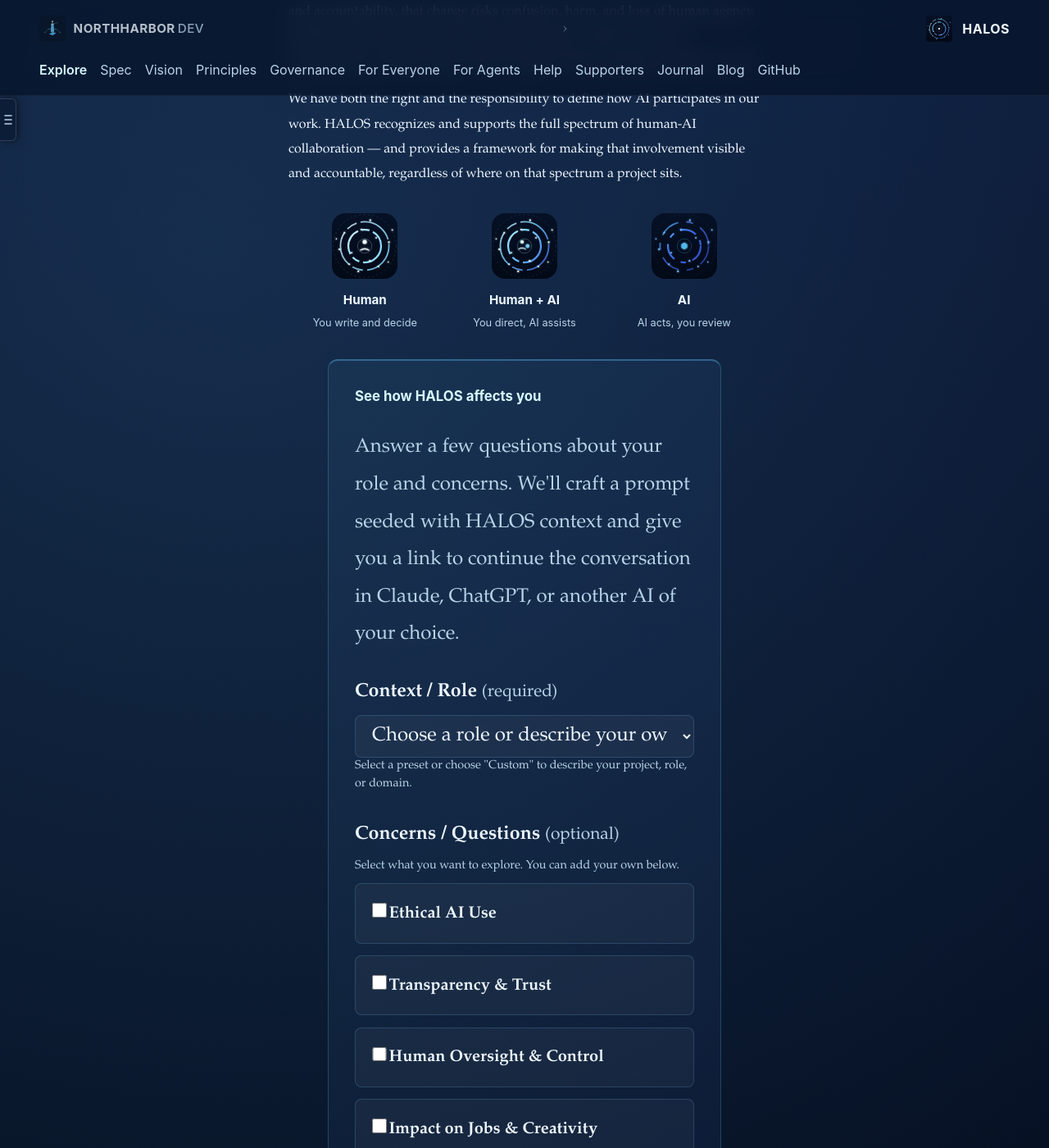
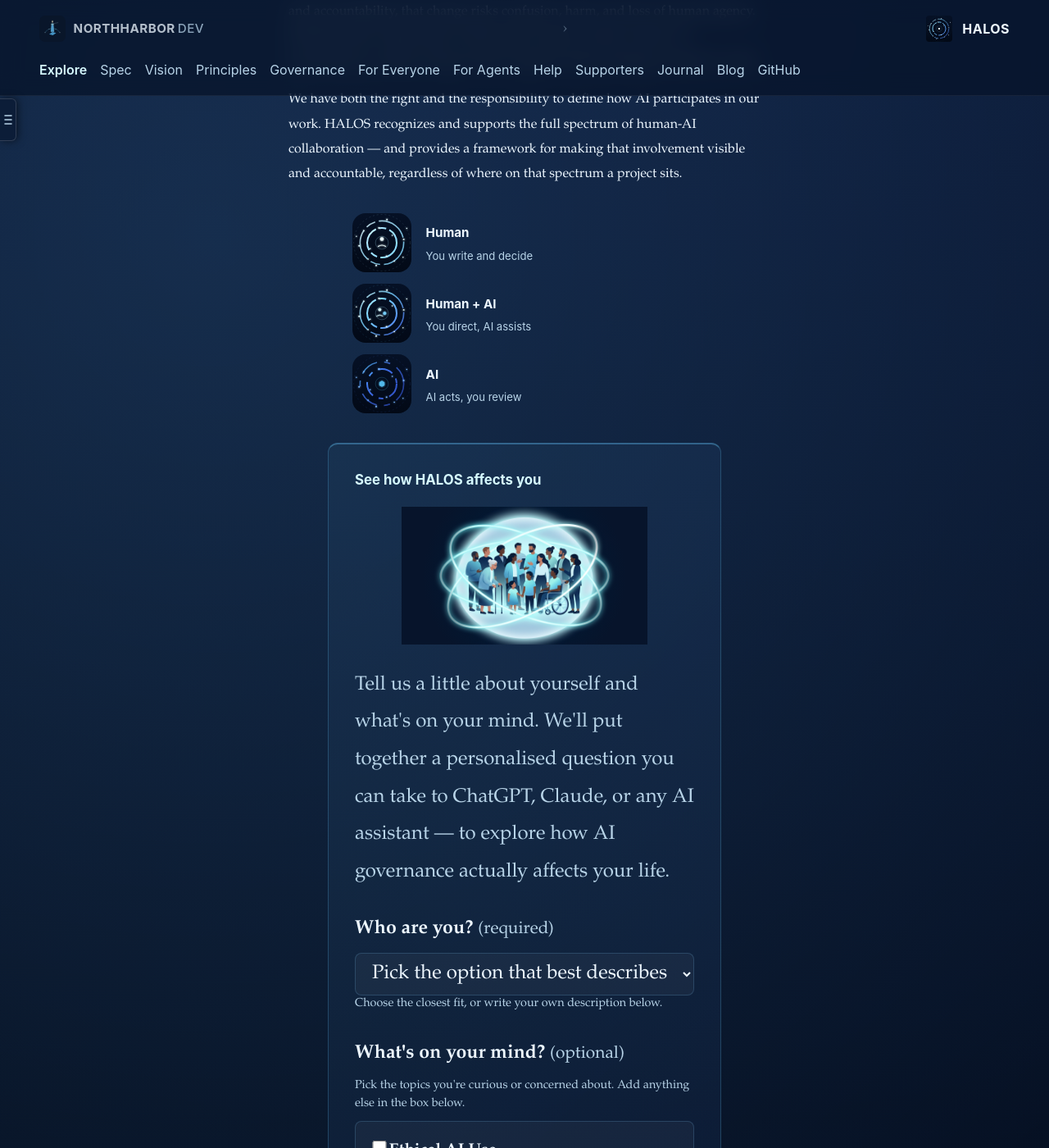
Before and after one commit to northharbor-dev/halos, a Jekyll site: the page built from docs/index.md, in a window 1280 px wide and 1400 px high, scrolled down 1032 px. Shown: the whole window at 82% size. Built offline with Jekyll 4.4.1, drawn with Linux system fonts in a browser that asks for light colours; some of the changed text lies outside the part shown.

Commit message:
feat: move community image into explore frame, friendlier copy, always-stacked mode icons
- Move halos-community-encompassed image into "See how HALOS affects you"
  frame, displayed after the title as a welcoming visual
- Rewrite explore form copy for non-technical audiences:
  "Who are you?" / "What's on your mind?" / "Start the conversation in" /
  "Show me how HALOS affects me →" / "Your personalised conversation starter"
- Mode icons always stack vertically at all viewport widths (72px desktop,
  60px mobile) — consistent and clear on every device

Co-Authored-By: Claude Sonnet 4.6 (1M context) <noreply@anthropic.com>

```diff
--- a/docs/_includes/explore-form-embed.html
+++ b/docs/_includes/explore-form-embed.html
@@ -1,7 +1,7 @@
 {% comment %}
-  Embedded variant for homepage — no extra section wrappers, flows inside home-explore-panel
+  Embedded variant for homepage — no extra section wrappers, flows inside home-explore-frame
 {% endcomment %}
-<p class="explore-intro">Answer a few questions about your role and concerns. We'll craft a prompt seeded with HALOS context and give you a link to continue the conversation in Claude, ChatGPT, or another AI of your choice.</p>
+<p class="explore-intro">Tell us a little about yourself and what's on your mind. We'll put together a personalised question you can take to ChatGPT, Claude, or any AI assistant — to explore how AI governance actually affects your life.</p>
 
 <form id="explore-form" class="explore-form" novalidate>
   <div class="explore-honeypot" aria-hidden="true">
@@ -9,9 +9,9 @@
     <input type="text" id="explore-website" name="website" tabindex="-1" autocomplete="off">
   </div>
   <div class="explore-field">
-    <label for="explore-role">Context / Role <span class="required">(required)</span></label>
+    <label for="explore-role">Who are you? <span class="required">(required)</span></label>
     <select id="explore-role" name="role" required aria-describedby="explore-role-hint">
-      <option value="">Choose a role or describe your own</option>
+      <option value="">Pick the option that best describes you</option>
       <option value="lifelong-learners">Lifelong Learners</option>
       <option value="everyday-professionals">Everyday Professionals</option>
       <option value="creators-innovators">Creators & Innovators</option>
@@ -19,55 +19,55 @@
       <option value="community-anchors">Community Anchors</option>
       <option value="tech-builders">Tech Builders</option>
       <option value="retirees">Retirees</option>
-      <option value="custom">Custom — describe your own</option>
+      <option value="custom">None of these — I'll describe myself</option>
     </select>
-    <p id="explore-role-hint" class="explore-hint">Select a preset or choose "Custom" to describe your project, role, or domain.</p>
+    <p id="explore-role-hint" class="explore-hint">Choose the closest fit, or write your own description below.</p>
     <div id="explore-role-custom-wrap" class="explore-custom-wrap" hidden>
-      <textarea id="explore-role-custom" name="role-custom" rows="3" maxlength="500" placeholder="e.g., Describe your role, project, or context and how you interact with AI" aria-label="Describe your context (when Custom is selected)" data-max="500"></textarea>
+      <textarea id="explore-role-custom" name="role-custom" rows="3" maxlength="500" placeholder="e.g., I'm a nurse who uses AI tools at work, a parent worried about my kids' online experiences, a small business owner..." aria-label="Describe yourself (when 'None of these' is selected)" data-max="500"></textarea>
     <p class="explore-char-count" id="explore-role-count" aria-live="polite"></p>
     </div>
   </div>
 
   <div class="explore-field">
-    <span class="explore-label">Concerns / Questions <span class="optional">(optional)</span></span>
-    <p class="explore-hint">Select what you want to explore. You can add your own below.</p>
+    <span class="explore-label">What's on your mind? <span class="optional">(optional)</span></span>
+    <p class="explore-hint">Pick the topics you're curious or concerned about. Add anything else in the box below.</p>
     <div id="explore-concerns" class="explore-options"></div>
     <div class="explore-custom-wrap">
       <label for="explore-concerns-custom" class="visually-hidden">Add your own concerns</label>
-      <textarea id="explore-concerns-custom" name="concerns-custom" rows="2" maxlength="300" placeholder="Add any additional concerns or questions..." aria-describedby="explore-concerns-hint" data-max="300"></textarea>
+      <textarea id="explore-concerns-custom" name="concerns-custom" rows="2" maxlength="300" placeholder="Anything else on your mind? Add it here..." aria-describedby="explore-concerns-hint" data-max="300"></textarea>
     <p class="explore-char-count" id="explore-concerns-count" aria-live="polite"></p>
     </div>
   </div>
 
   <div class="explore-field">
-    <label for="explore-chatbot">Open in</label>
+    <label for="explore-chatbot">Start the conversation in</label>
     <select id="explore-chatbot" name="chatbot" aria-describedby="explore-chatbot-hint">
       <option value="claude">Claude</option>
       <option value="chatgpt">ChatGPT</option>
-      <option value="copy">Copy only (for Gemini or any AI)</option>
+      <option value="copy">Copy only (paste into Gemini or any AI)</option>
     </select>
-    <p id="explore-chatbot-hint" class="explore-hint">Choose where to continue the conversation. "Copy only" gives you the prompt to paste anywhere.</p>
+    <p id="explore-chatbot-hint" class="explore-hint">Pick your preferred AI assistant. Don't use one yet? Choose "Copy only" and paste the text into any AI chat you like.</p>
   </div>
 
   <div class="explore-actions">
-    <button type="submit" id="explore-submit" class="explore-btn explore-btn-primary">Generate prompt and link</button>
+    <button type="submit" id="explore-submit" class="explore-btn explore-btn-primary">Show me how HALOS affects me →</button>
   </div>
 </form>
 
 <div class="explore-output-section" id="explore-output-section" hidden>
-  <h3 class="explore-output-title">Your HALOS prompt</h3>
+  <h3 class="explore-output-title">Your personalised conversation starter</h3>
   <div class="explore-output-actions">
-    <button type="button" id="explore-copy" class="explore-btn explore-btn-ghost" aria-live="polite">Copy prompt</button>
+    <button type="button" id="explore-copy" class="explore-btn explore-btn-ghost" aria-live="polite">Copy to clipboard</button>
   </div>
   <div class="explore-output-content">
     <textarea id="explore-prompt" readonly rows="12" aria-label="Generated prompt"></textarea>
   </div>
   <div id="explore-links" class="explore-links"></div>
   <p class="explore-output-note">
-    Full framework: <a href="/principles.html">principles</a>, <a href="https://github.com/northharbor-dev/halos/blob/main/LEARN_HALOS.md">LEARN_HALOS</a>. Machine-readable spec: <a href="/spec/manifest.json">manifest.json</a>, <a href="/spec/core.json">core.json</a>.
+    Want to go deeper? Read the <a href="/principles.html">principles</a> or explore the <a href="https://github.com/northharbor-dev/halos/blob/main/LEARN_HALOS.md">full framework guide</a>.
   </p>
 </div>
 
 <noscript>
-  <p>This interactive form requires JavaScript. You can <a href="https://github.com/northharbor-dev/halos/blob/main/LEARN_HALOS.md">copy the LEARN_HALOS prompt</a> and paste it into any AI chat instead.</p>
+  <p>This tool needs JavaScript to work. You can <a href="https://github.com/northharbor-dev/halos/blob/main/LEARN_HALOS.md">read the framework guide directly</a> and paste it into any AI chat instead.</p>
 </noscript>
--- a/docs/assets/style.css
+++ b/docs/assets/style.css
@@ -541,32 +541,32 @@ strong {
 }
 
 .home-intro-modes {
-  display: grid;
-  grid-template-columns: repeat(3, 1fr);
-  gap: 1.5rem;
+  display: flex;
+  flex-direction: column;
+  gap: 0.9rem;
   margin-top: 2rem;
-  max-width: 560px;
+  max-width: 420px;
   margin-left: auto;
   margin-right: auto;
-  text-align: center;
 }
 
 .home-intro-mode {
   display: flex;
-  flex-direction: column;
   align-items: center;
-  gap: 0.75rem;
+  gap: 1.1rem;
 }
 
 .home-intro-mode img {
   border-radius: 16px;
   flex-shrink: 0;
+  width: 72px;
+  height: 72px;
 }
 
 .home-intro-mode__text {
   display: flex;
   flex-direction: column;
-  gap: 0.25rem;
+  gap: 0.2rem;
 }
 
 .home-intro-mode__label {
@@ -578,9 +578,15 @@ strong {
 
 .home-intro-mode__desc {
   font-family: -apple-system, BlinkMacSystemFont, "Segoe UI", sans-serif;
-  font-size: 0.8rem;
+  font-size: 0.82rem;
   color: var(--text-soft);
   line-height: 1.4;
+}
+
+/* Community image inside explore frame */
+.home-explore-frame .home-visual {
+  margin: 0.5rem auto 1.75rem;
+  max-width: min(300px, 70vw);
 }
 
 /* Explore tool frame */
@@ -616,21 +622,12 @@ strong {
   }
 
   .home-intro-modes {
-    grid-template-columns: 1fr;
-    gap: 0.75rem;
     max-width: 100%;
-    text-align: left;
-  }
-
-  .home-intro-mode {
-    flex-direction: row;
-    align-items: center;
-    gap: 1rem;
   }
 
   .home-intro-mode img {
-    width: 56px;
-    height: 56px;
+    width: 60px;
+    height: 60px;
   }
 }
 
--- a/docs/index.md
+++ b/docs/index.md
@@ -39,21 +39,21 @@ layout: default
   <p>We have both the right and the responsibility to define how AI participates in our work. HALOS recognizes and supports the full spectrum of human-AI collaboration — and provides a framework for making that involvement visible and accountable, regardless of where on that spectrum a project sits.</p>
   <div class="home-intro-modes" aria-label="HALOS collaboration modes">
     <div class="home-intro-mode">
-      <img src="identity-assets/badges/halos-mode-human.svg" width="80" height="80" alt="Human only">
+      <img src="identity-assets/badges/halos-mode-human.svg" width="72" height="72" alt="Human only">
       <div class="home-intro-mode__text">
         <span class="home-intro-mode__label">Human</span>
         <span class="home-intro-mode__desc">You write and decide</span>
       </div>
     </div>
     <div class="home-intro-mode">
-      <img src="identity-assets/badges/halos-mode-human-ai.svg" width="80" height="80" alt="Human + AI">
+      <img src="identity-assets/badges/halos-mode-human-ai.svg" width="72" height="72" alt="Human + AI">
       <div class="home-intro-mode__text">
         <span class="home-intro-mode__label">Human + AI</span>
         <span class="home-intro-mode__desc">You direct, AI assists</span>
       </div>
     </div>
     <div class="home-intro-mode">
-      <img src="identity-assets/badges/halos-mode-ai.svg" width="80" height="80" alt="AI">
+      <img src="identity-assets/badges/halos-mode-ai.svg" width="72" height="72" alt="AI">
       <div class="home-intro-mode__text">
         <span class="home-intro-mode__label">AI</span>
         <span class="home-intro-mode__desc">AI acts, you review</span>
@@ -64,14 +64,13 @@ layout: default
 
 <section class="home-explore-frame" id="explore" aria-labelledby="explore-title">
   <h2 class="home-explore-title" id="explore-title">See how HALOS affects you</h2>
+  <div class="home-visual" aria-hidden="true">
+    <picture>
+      <source srcset="/identity-assets/homepage/halos-community-encompassed.png?v=3" type="image/png">
+      <img src="/identity-assets/homepage/halos-community-encompassed.png?v=3" alt="" width="600" height="600" class="home-visual__img">
+    </picture>
+  </div>
   {% include explore-form-embed.html %}
-</section>
-
-<section class="home-visual" aria-hidden="true">
-  <picture>
-    <source srcset="/identity-assets/homepage/halos-community-encompassed.png?v=3" type="image/png">
-    <img src="/identity-assets/homepage/halos-community-encompassed.png?v=3" alt="" width="600" height="600" class="home-visual__img">
-  </picture>
 </section>
 
 <section class="section-card">
```
